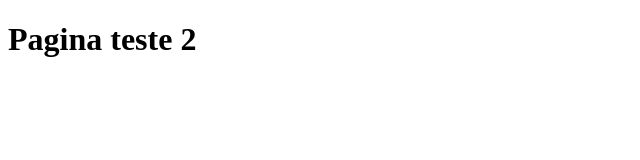
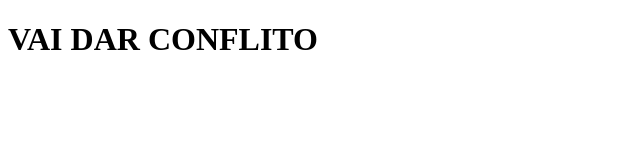
Before and after one commit to Ac1d-jpg/giflow_exercicio, a website: page src/index.html in a window 1280 px wide. Shown: the whole page, without its empty margins (0-640 px from the left). Drawn offline with Linux system fonts and the light colour scheme.

Commit message:
feat: alteração pela develop

```diff
--- a/src/index.html
+++ b/src/index.html
@@ -8,7 +8,7 @@
 </head>
 
 <body>
-    <h1> Pagina teste 2</h1>
+    <h1>VAI DAR CONFLITO</h1>
 </body>
 
 </html>
```
